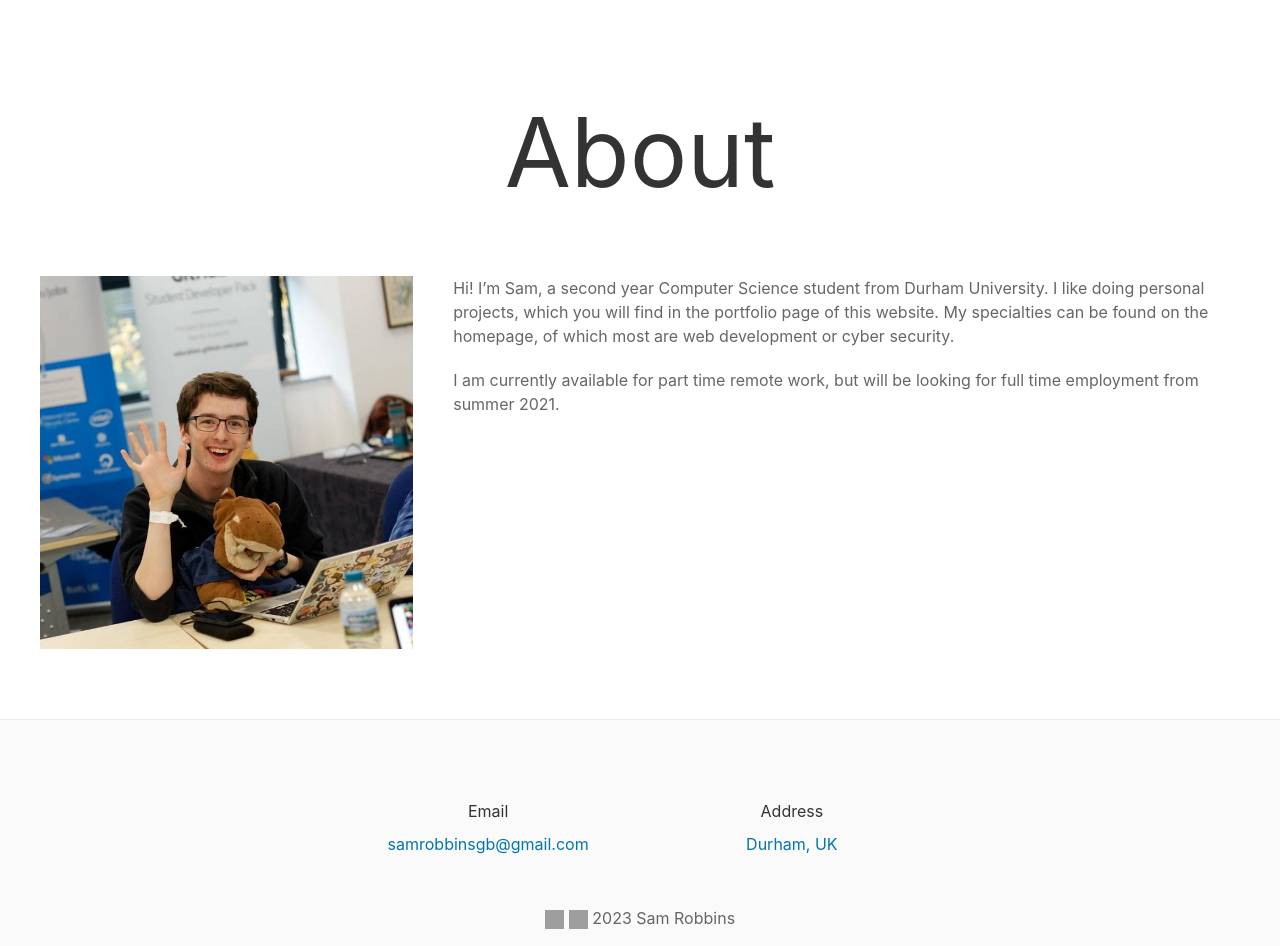
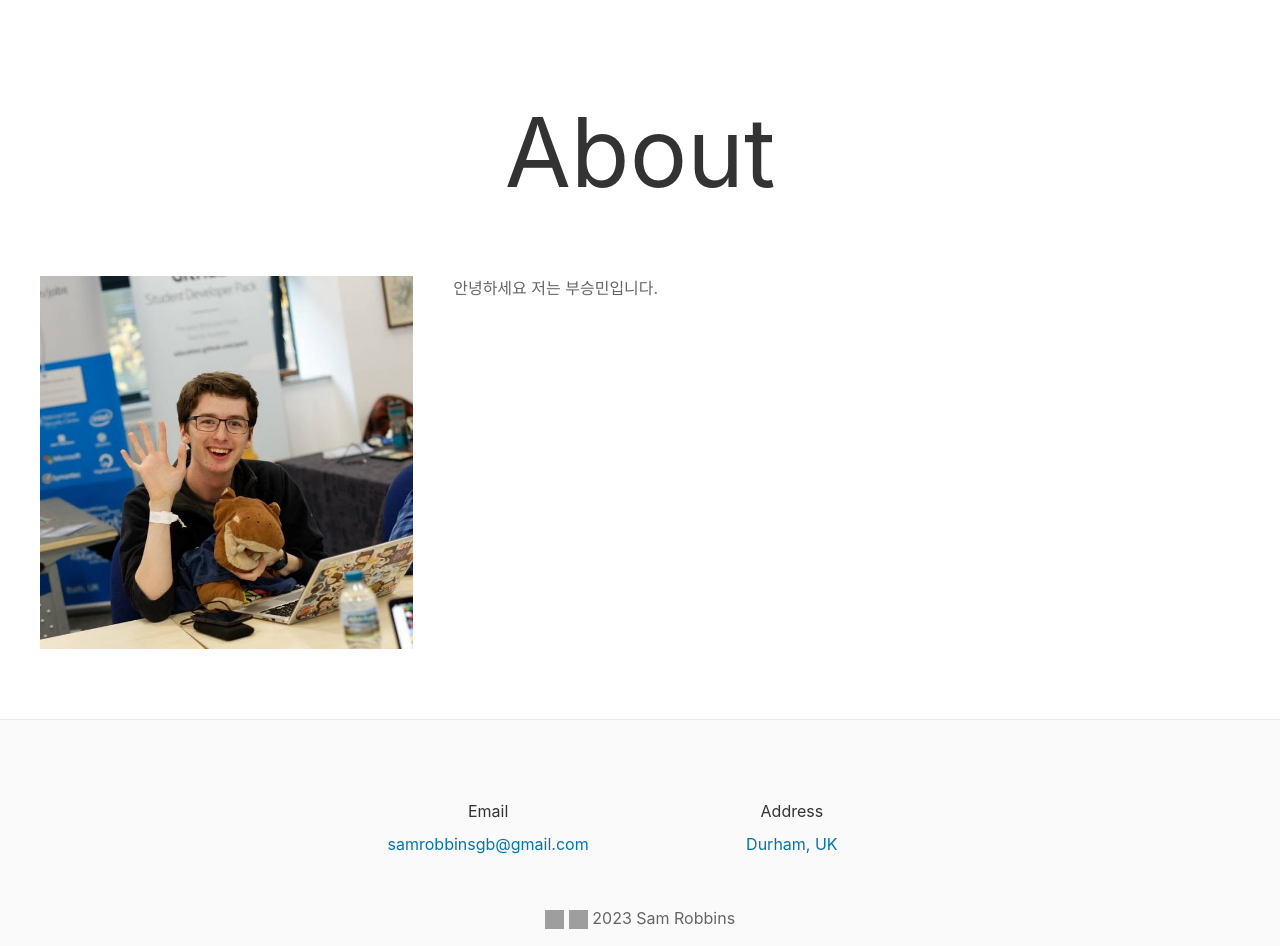
Before and after one commit to Booseon/Booseon.github.io, a plain HTML site: page about/index.html in a window 1280 px wide. Drawn offline with nearby package versions, Linux system fonts and the light colour scheme; grey boxes are pictures that could not be loaded.

Commit message:
about change

```diff
--- a/about/index.html
+++ b/about/index.html
@@ -180,10 +180,7 @@
         <img src="https://Booseon.github.io/images/about/profile.jpg" alt="author">
       </div>
       <div class="uk-width-expand@m">
-        <p>Hi! I&rsquo;m Sam, a second year Computer Science student from Durham University.
-I like doing personal projects, which you will find in the portfolio page of this website.
-My specialties can be found on the homepage, of which most are web development or cyber security.</p>
-<p>I am currently available for part time remote work, but will be looking for full time employment from summer 2021.</p>
+        <p>안녕하세요 저는 부승민입니다.</p>
 
       </div>
     </div>
```
Also changed, not shown: images/about/korea aerospace university.jpeg (added), 1 other file.
